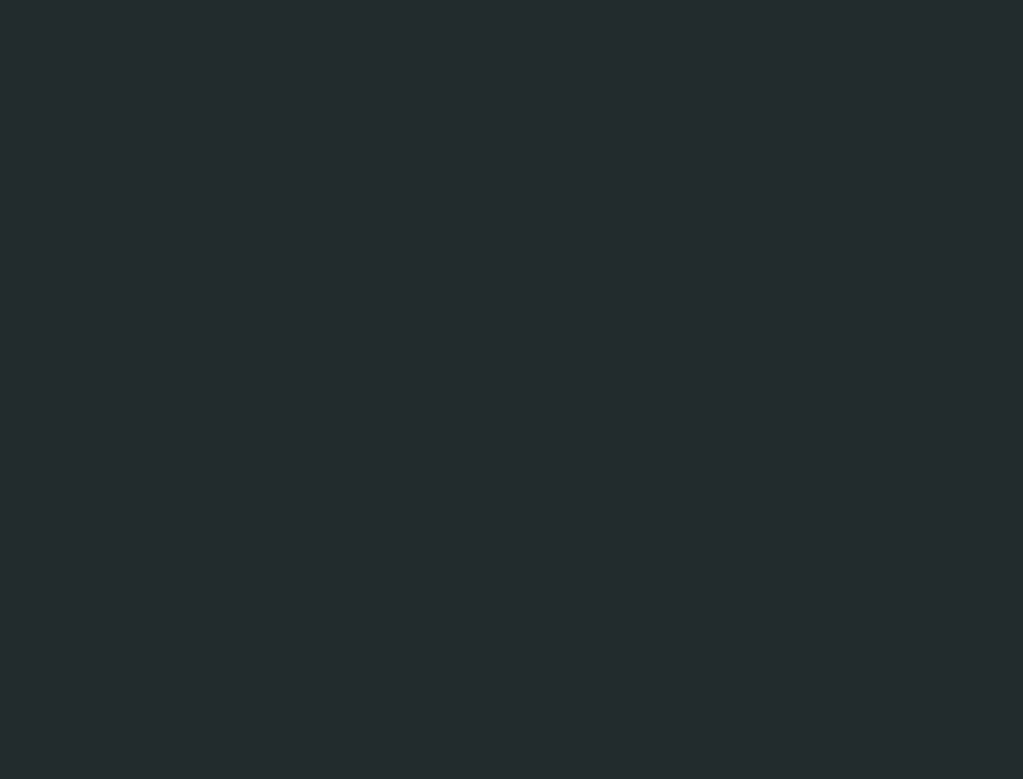
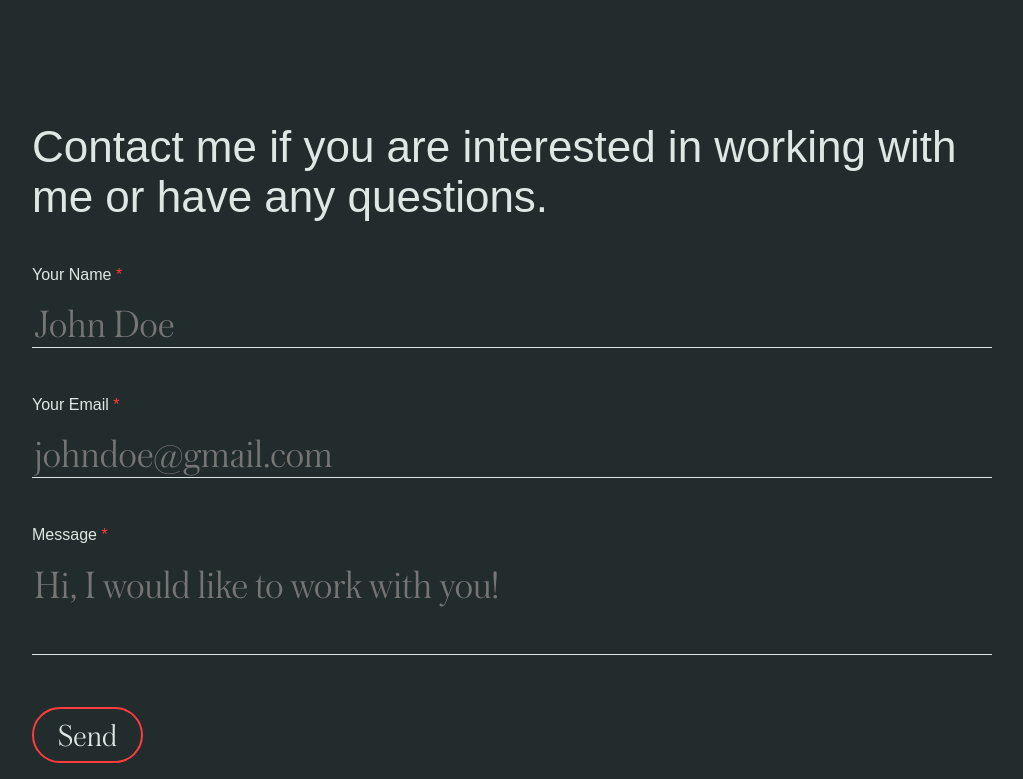
Before and after one commit to mgonza63/portfolio-website, a Next.js app: page / in a window 1280 px wide. Shown: the part 2600-3379 px from the top of the page, without its empty margins (128-1151 px from the left). Before the commit the page ends 2275 px from the top, so only its background shows below. Built offline with nearby package versions, Linux system fonts and the light colour scheme; a web font is replaced by a local one.

Commit message:
added contact form

```diff
--- /dev/null
+++ b/components/Contact/Contact.js
@@ -0,0 +1,58 @@
+import styles from "./Contact.module.css";
+import utilStyles from "../../styles/utils.module.css";
+
+export default function Contact() {
+  return (
+    <section>
+      <h3 className={styles.subheading}>
+        Contact me if you are interested in working with me or have any
+        questions.
+      </h3>
+      <form
+        className={styles.form}
+        name="contact"
+        method="POST"
+        data-netlify="true"
+      >
+        <input type="hidden" name="form-name" value="contact" />
+
+        <div className={styles.formGroup}>
+          <p>
+            <label>
+              Your Name <span className={utilStyles.highlight}>*</span>
+            </label>
+          </p>
+          <input type="text" name="name" required placeholder="John Doe" />
+        </div>
+        <div className={styles.formGroup}>
+          <p>
+            <label>
+              Your Email <span className={utilStyles.highlight}>*</span>
+            </label>
+          </p>
+          <input
+            type="email"
+            name="email"
+            required
+            placeholder="johndoe@gmail.com"
+          />
+        </div>
+        <div className={styles.formGroup}>
+          <p>
+            <label>
+              Message <span className={utilStyles.highlight}>*</span>
+            </label>
+          </p>
+          <textarea
+            name="message"
+            required
+            placeholder="Hi, I would like to work with you!"
+          ></textarea>
+        </div>
+        <p>
+          <button className={styles.submitButton} type="submit">Send</button>
+        </p>
+      </form>
+    </section>
+  );
+}
--- /dev/null
+++ b/components/Contact/Contact.module.css
@@ -0,0 +1,40 @@
+.form {
+    width: 100%;
+}
+.subheading {
+    font-size: 2.75em;
+}
+.formGroup {
+    margin-bottom: 3em;
+}
+
+.formGroup input{
+    color: #dde8e4;
+    background: none;
+    border: none;
+    border-bottom: 0.5px solid #dde8e4;
+    font-size: 2.5em;
+    font-family: "Austin";
+    width: 100%;
+
+}
+.formGroup textarea {
+    color: #dde8e4;
+    font-size: 2.5em;
+    background: none;
+    border: none;
+    border-bottom: 0.5px solid #dde8e4;
+    resize: none;
+    font-family: "Austin";
+    width: 100%;
+}
+.submitButton {
+    font-size: 2em;
+    font-family: "Austin";
+    background: none;
+    border: #ff3c3c 2px solid;
+    color: #dde8e4;
+    padding: 0.25em 0.75em;
+    border-radius: 40px;
+    cursor: pointer;
+}
--- a/components/Projects/ProjectCard.module.css
+++ b/components/Projects/ProjectCard.module.css
@@ -19,7 +19,6 @@
   margin-bottom: 1.25em;
 }
 .links {
-    align-self: flex-end;
   margin-right: 2em;
   border-bottom: 1px #dde8e4 solid;
 }
@@ -35,14 +34,13 @@
 .projectImageContainer img {
   border-radius: 12px;
   width: 100%;
-
 }
 .pillList {
   display: flex;
   list-style: none;
   padding: 0;
 
-  margin: .3em 0 .5em 0;
+  margin: 0.3em 0 0.5em 0;
 }
 .pill {
   color: #dde8e4;
--- a/components/Projects/ProjectData.js
+++ b/components/Projects/ProjectData.js
@@ -31,5 +31,15 @@ export const ProjectData = [
     learn: "https://github.com/mgonza63/noteTaker",
     site: "https://note-tkr.herokuapp.com/notes"
   },
-
+  {
+    id: "weather",
+    title: "Weather Dashboard",
+    pills: ["JAVASCRIPT", "API"],
+    thumbnail: "/images/weather/weather1.png",
+    shortCopy:
+      "Simple Frontend project that allows you to check the current weather and a 5-day forecast of any city you want",
+    type: "Fullstack Projects",
+    learn: "https://github.com/mgonza63/weatherDashboard",
+    site: "https://mgonza63.github.io/weatherDashboard/"
+  },
 ];
--- a/pages/index.js
+++ b/pages/index.js
@@ -4,7 +4,7 @@ import utilStyles from "../styles/utils.module.css";
 import Navbar from "../components/navbar/Navbar";
 import Hero from "../components/Hero/Hero.js";
 import Projects from "../components/Projects/Projects";
-
+import Contact from "../components/Contact/Contact";
 export default function Home() {
   return (
     <div className={utilStyles.containerLg}>
@@ -19,6 +19,7 @@ export default function Home() {
       <Navbar />
       <Hero />
       <Projects />
+      <Contact />
     </div>
   );
 }
--- a/styles/globals.css
+++ b/styles/globals.css
@@ -13,6 +13,7 @@ body {
 :root {
   --primary-color: #dde8e4;
   --background-color: #222c2d;
+  --terciary-color: #ff3c3c;
 }
 
 a {
--- a/styles/utils.module.css
+++ b/styles/utils.module.css
@@ -10,3 +10,6 @@
 .dFlex {
   display: flex;
 }
+.highlight {
+  color: #ff3c3c;
+}
```
Also changed, not shown: components/Projects/Projects.module.css (line endings or trailing spaces), public/images/weather/weather1.png (added). Lines whose indentation alone changed are shown as unchanged.
